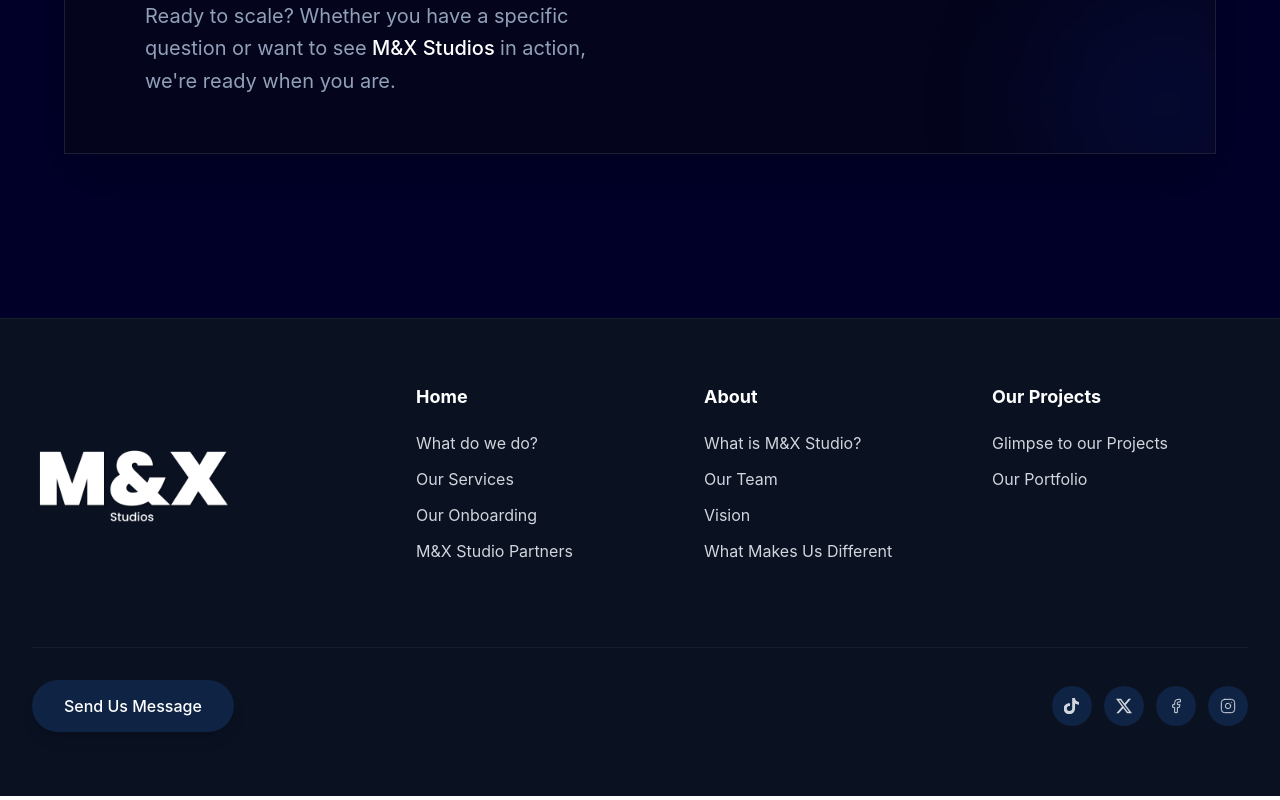
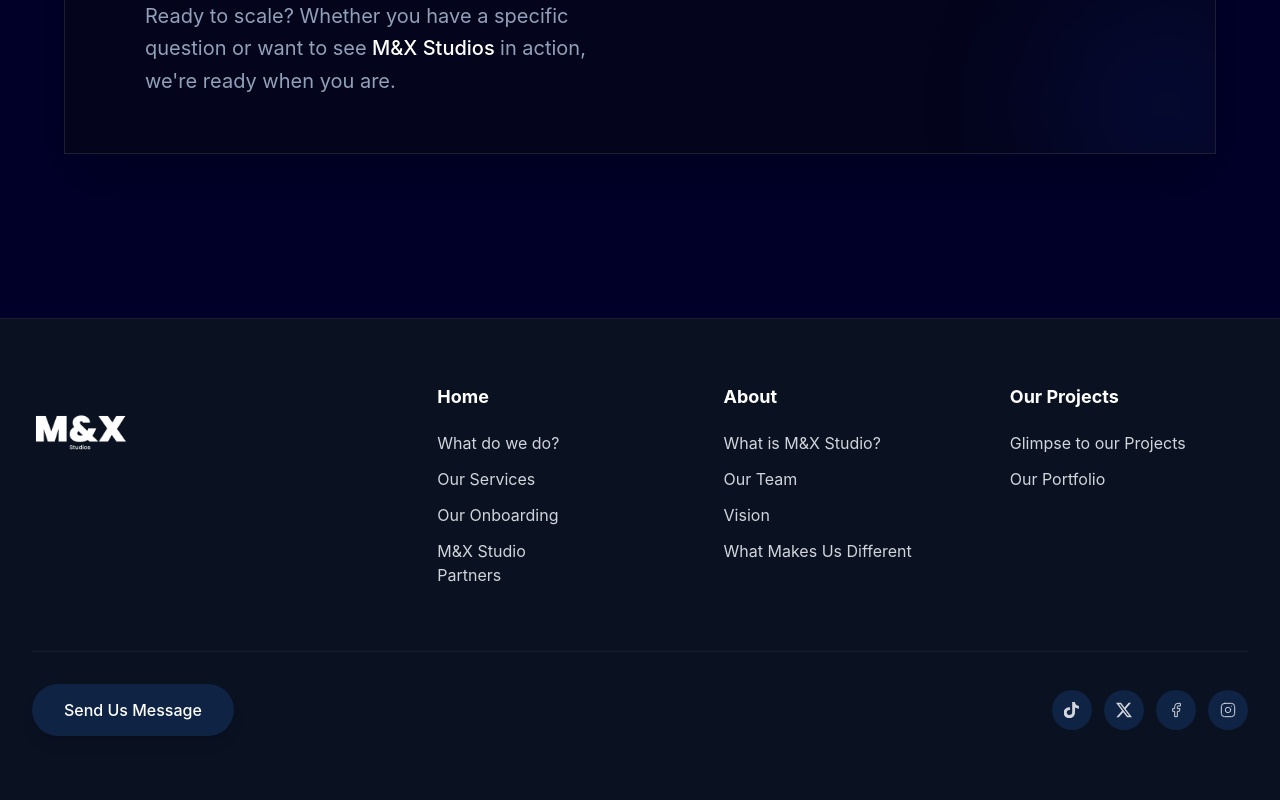
Before and after one commit to maxycagne/M-X_Studio, a React (Vite) app in the folder mxwebsite/: page / in a window 1280 px wide. Shown: the part 3779-4579 px from the top of the page. Built offline with nearby package versions, Linux system fonts and the light colour scheme.

Commit message:
adjusting the footer responsiveness

```diff
--- a/mxwebsite/Components/Footer.tsx
+++ b/mxwebsite/Components/Footer.tsx
@@ -1,5 +1,6 @@
 import React from "react";
 import logoWhite from "../src/assets/logo_white.png";
+
 const TikTokIcon = ({ className }: { className?: string }) => (
   <svg
     viewBox="0 0 24 24"
@@ -62,25 +63,27 @@
 
 const Footer = () => {
   return (
-    <footer className="w-full bg-[#0A1121] text-white border-t border-white/5">
-      <div className="max-w-7xl mx-auto px-6 py-12 md:px-12 lg:px-8 lg:py-16 flex flex-col gap-12 lg:gap-16">
-        <div className="flex flex-col lg:flex-row justify-between gap-12 lg:gap-20">
-          <div className="w-full lg:w-1/4 flex justify-start">
+    <footer className="w-full bg-[#0A1121] text-white border-t border-white/5 overflow-hidden">
+      <div className="max-w-7xl mx-auto px-4 py-10 sm:px-6 md:px-12 lg:px-8 lg:py-16 flex flex-col gap-10 lg:gap-16">
+        {/* Responsive Grid System */}
+        <div className="grid grid-cols-3 lg:grid-cols-[1.5fr_1fr_1fr_1fr] gap-x-2 gap-y-10 lg:gap-12">
+          {/* Logo Section - Full width on mobile, 1 fraction on desktop */}
+          <div className="flex justify-start col-span-3 lg:col-span-1">
             <img
               src={logoWhite}
-              alt=" Logo"
-              className="h-25 md:h-50 w-auto object-contain"
+              alt="Logo"
+              className="h-16 lg:h-24 w-auto object-contain"
             />
           </div>
 
-          <div className="flex-1 grid grid-cols-1 sm:grid-cols-2 md:grid-cols-3 gap-10 md:gap-8">
-            <div className="flex flex-col gap-5">
-              <h3 className="font-bold text-lg">Home</h3>
-              <ul className="flex flex-col gap-3 text-sm md:text-base text-gray-300">
+          {/* Home Links */}
+          <div className="col-span-1 flex flex-col gap-3 lg:gap-5">
+            <h3 className="font-bold text-xs sm:text-sm lg:text-lg">Home</h3>
+            <ul className="flex flex-col gap-2 lg:gap-3 text-xs lg:text-base text-gray-300">
               <li>
                 <a
                   href="#"
-                    className="hover:text-white transition-colors duration-200"
+                  className="hover:text-white transition-colors duration-200 block"
                 >
                   What do we do?
                 </a>
@@ -88,7 +91,7 @@
               <li>
                 <a
                   href="#"
-                    className="hover:text-white transition-colors duration-200"
+                  className="hover:text-white transition-colors duration-200 block"
                 >
                   Our Services
                 </a>
@@ -96,7 +99,7 @@
               <li>
                 <a
                   href="#"
-                    className="hover:text-white transition-colors duration-200"
+                  className="hover:text-white transition-colors duration-200 block"
                 >
                   Our Onboarding
                 </a>
@@ -104,30 +107,30 @@
               <li>
                 <a
                   href="#"
-                    className="hover:text-white transition-colors duration-200"
+                  className="hover:text-white transition-colors duration-200 block"
                 >
-                    M&X Studio Partners
+                  M&X Studio <br className="hidden lg:block" /> Partners
                 </a>
               </li>
             </ul>
           </div>
 
-            <div className="flex flex-col gap-5">
-              <h3 className="font-bold text-lg">About</h3>
-              <ul className="flex flex-col gap-3 text-sm md:text-base text-gray-300">
+          {/* About Links */}
+          <div className="col-span-1 flex flex-col gap-3 lg:gap-5">
+            <h3 className="font-bold text-xs sm:text-sm lg:text-lg">About</h3>
+            <ul className="flex flex-col gap-2 lg:gap-3 text-xs lg:text-base text-gray-300">
               <li>
                 <a
                   href="#"
-                    className="hover:text-white transition-colors duration-200"
+                  className="hover:text-white transition-colors duration-200 block"
                 >
                   What is M&X Studio?
                 </a>
               </li>
-
               <li>
                 <a
                   href="#"
-                    className="hover:text-white transition-colors duration-200"
+                  className="hover:text-white transition-colors duration-200 block"
                 >
                   Our Team
                 </a>
@@ -135,7 +138,7 @@
               <li>
                 <a
                   href="#"
-                    className="hover:text-white transition-colors duration-200"
+                  className="hover:text-white transition-colors duration-200 block"
                 >
                   Vision
                 </a>
@@ -143,21 +146,24 @@
               <li>
                 <a
                   href="#"
-                    className="hover:text-white transition-colors duration-200"
+                  className="hover:text-white transition-colors duration-200 block leading-tight lg:leading-normal"
                 >
-                    What Makes Us Different
+                  What Makes Us <br className="block sm:hidden" /> Different
                 </a>
               </li>
             </ul>
           </div>
 
-            <div className="flex flex-col gap-5">
-              <h3 className="font-bold text-lg">Our Projects</h3>
-              <ul className="flex flex-col gap-3 text-sm md:text-base text-gray-300">
+          {/* Projects Links */}
+          <div className="col-span-1 flex flex-col gap-3 lg:gap-5">
+            <h3 className="font-bold text-xs sm:text-sm lg:text-lg">
+              Our Projects
+            </h3>
+            <ul className="flex flex-col gap-2 lg:gap-3 text-xs lg:text-base text-gray-300">
               <li>
                 <a
                   href="#"
-                    className="hover:text-white transition-colors duration-200"
+                  className="hover:text-white transition-colors duration-200 block leading-tight lg:leading-normal"
                 >
                   Glimpse to our Projects
                 </a>
@@ -165,7 +171,7 @@
               <li>
                 <a
                   href="#"
-                    className="hover:text-white transition-colors duration-200"
+                  className="hover:text-white transition-colors duration-200 block"
                 >
                   Our Portfolio
                 </a>
@@ -173,9 +179,9 @@
             </ul>
           </div>
         </div>
-        </div>
 
-        <div className="flex flex-col-reverse sm:flex-row justify-between items-center gap-8 pt-4 md:pt-8 border-t border-white/5">
+        {/* Bottom Section */}
+        <div className="flex flex-col-reverse sm:flex-row justify-between items-center gap-6 pt-6 lg:pt-8 border-t border-white/5">
           <button className="w-full sm:w-auto bg-[#0F2344] hover:bg-[#1A3868] text-white font-medium px-8 py-3.5 rounded-full transition-all duration-300 transform hover:scale-105 active:scale-95 text-sm md:text-base shadow-lg">
             Send Us Message
           </button>
```
Lines whose indentation alone changed are shown as unchanged.
